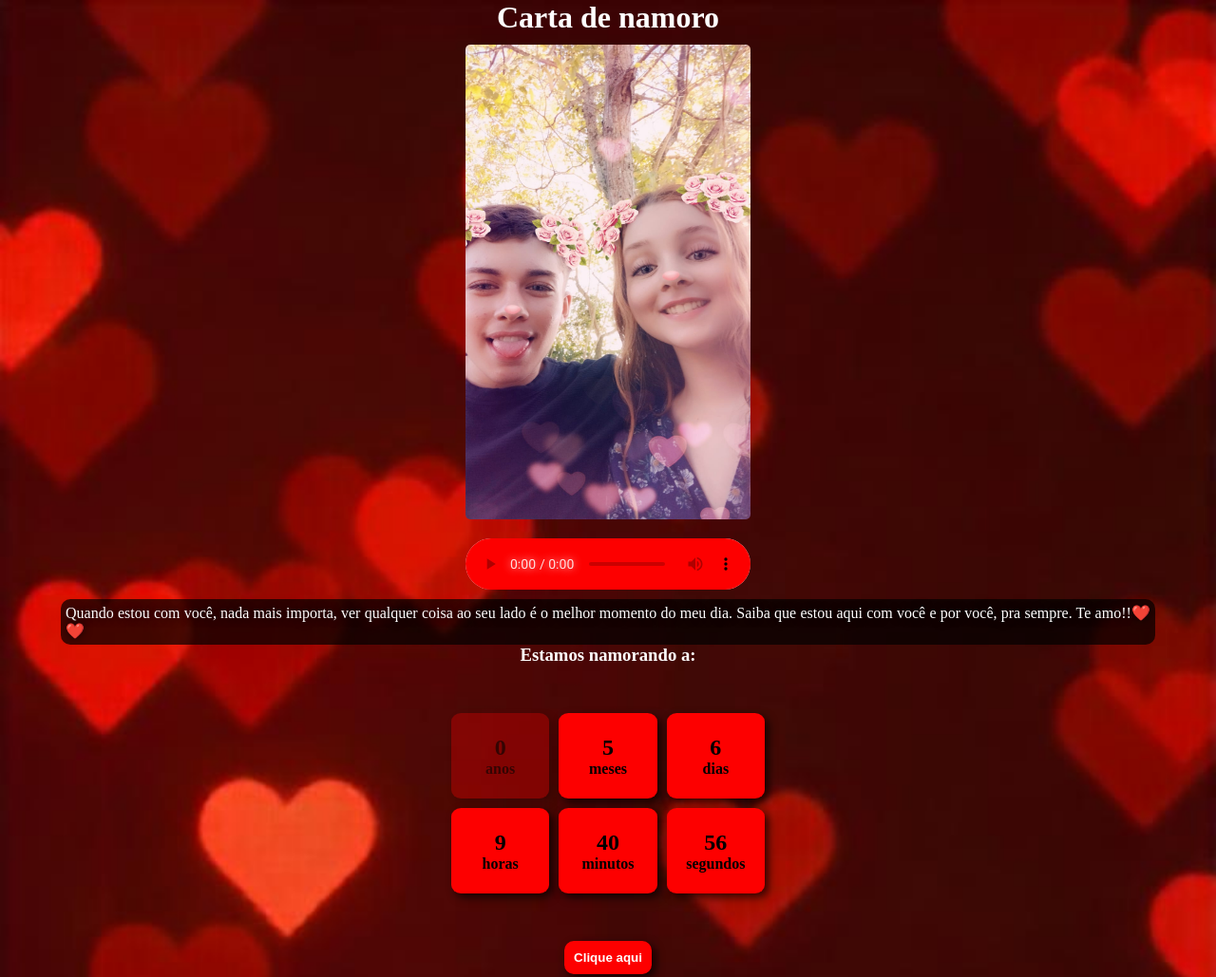
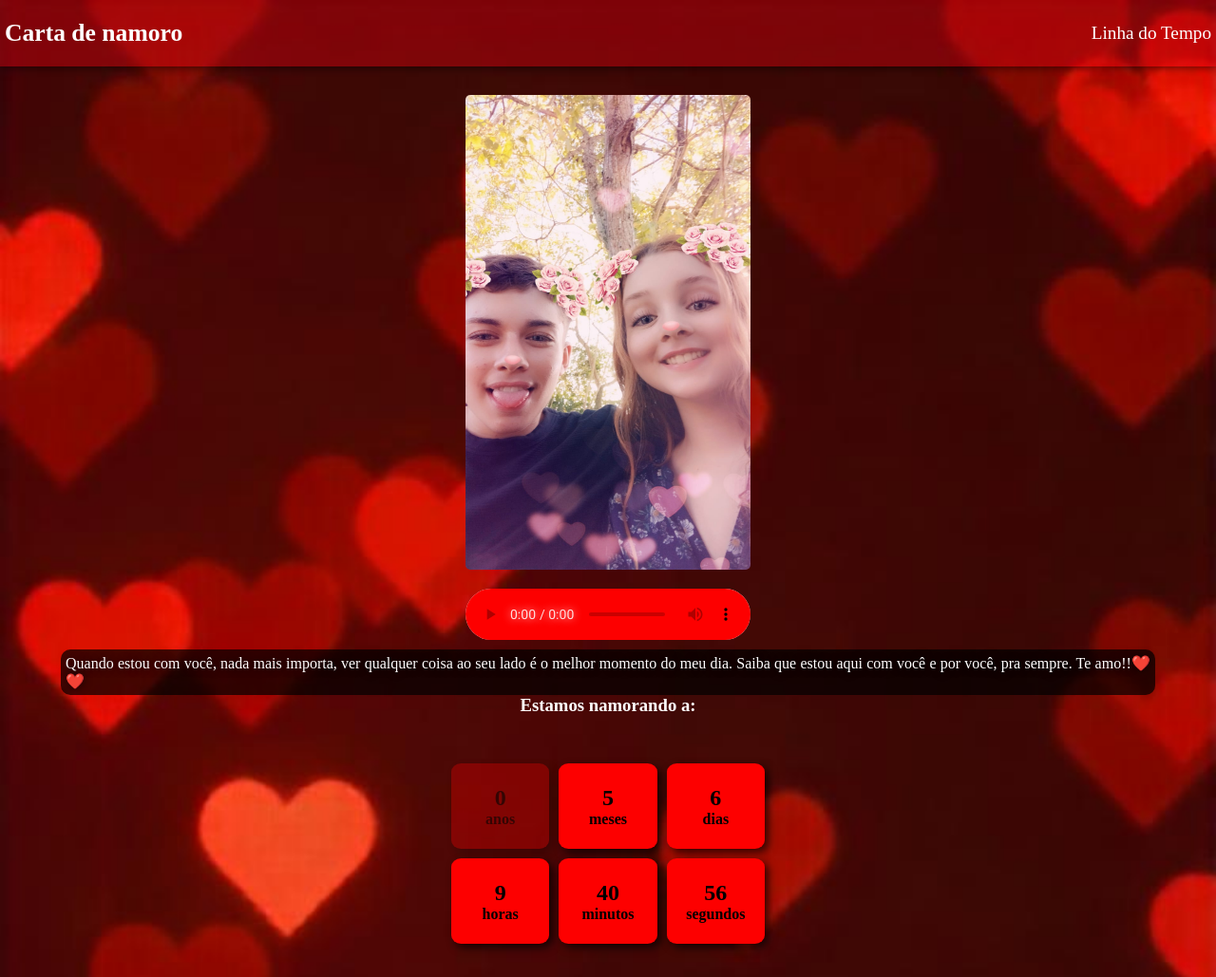
Before and after one commit to pedroguedes9/projetos-externos, a plain HTML site: page projeto-love/index.html in a window 1280 px wide. Shown: the top 1029 px of the page at 95% size. Drawn offline with Linux system fonts and the light colour scheme; a web font is replaced by a local one.

Commit message:
fiz o header

```diff
--- a/projeto-love/frontend/assets/css/style.css
+++ b/projeto-love/frontend/assets/css/style.css
@@ -44,6 +44,34 @@ body p#texto{
     border-radius: 10px;
     padding: 5px;
 }
+header {
+    width: 100%;
+    height: 70px;
+    display: flex;
+    flex-flow: row nowrap;
+    justify-content: space-between;
+    align-items: center;
+    background-color: rgba(235, 4, 16, 0.384);
+    box-shadow: 0px 0px 10px rgba(0, 0, 0, 0.725);
+    margin-bottom: 20px;
+    padding-left: 30px;
+    padding-right: 30px;
+    padding:0px 05px 0px 05px;
+}
+header>h1 {
+    color: rgb(255, 255, 255);
+    font-size: 1.6em;
+}
+header nav ul {
+    list-style: none;
+    display: flex;
+    flex-flow: row nowrap;
+}
+header nav ul li a {
+    text-decoration: none;
+    color: white;
+    font-size: 1.2em;
+}
 div#contador{
     display: grid;
     grid-template-columns: 1fr 1fr 1fr;
--- a/projeto-love/index.html
+++ b/projeto-love/index.html
@@ -12,7 +12,14 @@
 
 </head>
 <body>
-    <h1>Carta de namoro</h1>
+    <header>
+        <h1>Carta de namoro</h1>
+        <nav>
+            <ul>
+                <li><a href="#">Linha do Tempo</a></li>
+            </ul>
+        </nav>
+    </header>
     <img src="frontend/assets/images/main-image.jpeg" alt="foto">
     <audio autoplay="autoplay" src="frontend/assets/audio/A Turma Do Balão Mágico - Você e Eu (Tu y Yo) (Pseudo Video).mp3" type="audio/mp3" controls preload="auto"></audio>
     <p id="texto">Quando estou com você, nada mais importa, ver qualquer coisa ao seu lado é o melhor momento do meu dia. Saiba que estou aqui com você e por você, pra sempre. Te amo!!❤️❤️  </p>
```
